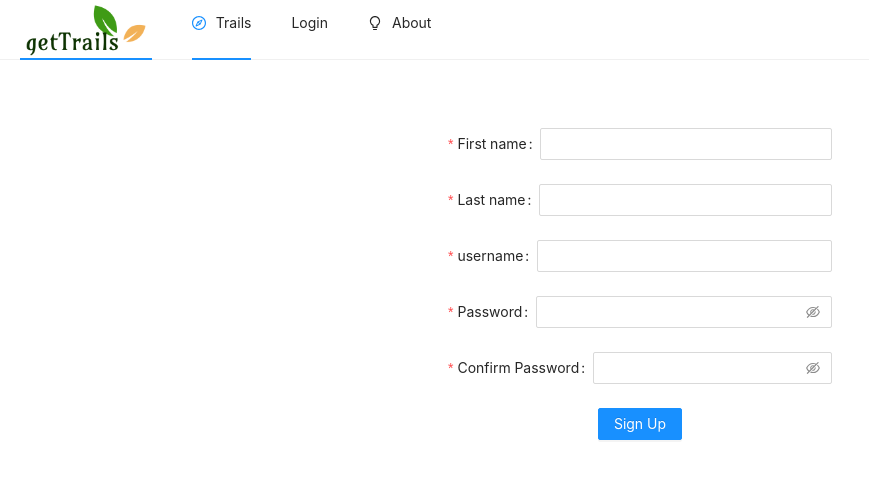
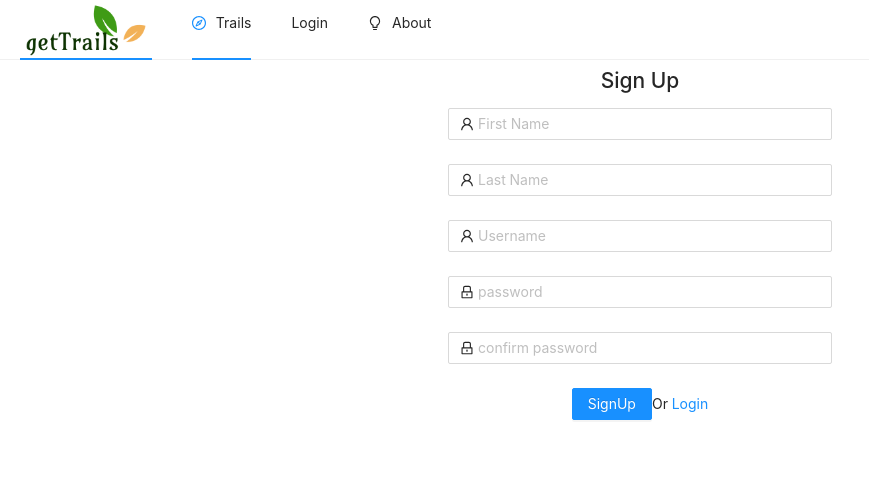
Before and after one commit to marykang09/hikes_frontend, a React (Create React App) app: page /signup in a window 1280 px wide. Shown: the top 478 px of the page, without its empty margins (0-869 px from the left). Built offline with nearby package versions, Linux system fonts and the light colour scheme; no server answers.

Commit message:
new sign up form

```diff
--- a/src/App.css
+++ b/src/App.css
@@ -13,7 +13,7 @@
 }
 .main {
   padding: 5%;
-  margin-top: 5%
+  /* margin-top: 5% */
 }
 
 .App-logo {
@@ -47,6 +47,13 @@
   color: #61dafb;
 }
 
+.signUpForm {
+  margin: auto;
+}
+
+.error {
+  color: red
+}
 @keyframes App-logo-spin {
   from {
     transform: rotate(0deg);
--- a/src/App.js
+++ b/src/App.js
@@ -6,7 +6,7 @@ import About from './containers/About'
 import TrailsShowPage from './containers/TrailsShowPage'
 import MyHikesPage from './containers/MyHikesPage'
 import LoginForm from './components/LoginForm'
-import SignUpForm from './components/SignUpForm'
+import SignUpForm from './components/SignUp'
 import FourOhFour from './containers/FourOhFour'
 // import { Spin } from 'antd';
 import './App.css';
--- /dev/null
+++ b/src/components/SignUp.js
@@ -0,0 +1,238 @@
+import React from 'react'
+import {Link} from 'react-router-dom'
+import { Form, Input, Col, Button} from 'antd';
+import { UserOutlined, LockOutlined } from '@ant-design/icons'
+
+class SignUp extends React.Component{
+    constructor(){
+        super()
+        this.state = {
+            username: '',
+            password: '',
+            firstname: '',
+            lastname: '',
+            passwordConfirmation: '',
+            passwordMatch: true,
+            usernameValid: true,
+            usernameRequired: false,
+            passwordRequired: false,
+            errors: {
+                username: '',
+                password: ''
+            }
+        }
+    }
+    onChange = (e) => {
+        this.setState({
+            [e.target.id]: e.target.value
+        })
+    }
+
+    validateUsername = (username) => {
+        fetch('http://localhost:3000/users')
+        .then(res => res.json())
+        .then(users => {
+           if (users.find(u => u.username === username)){
+               this.setState({
+                   ...this.state,
+                   usernameValid: false,
+                    errors: {
+                        ...this.state.errors,
+                        username: 'Username already exists'
+                    }
+               })
+           }
+           else if (username.length < 4){
+               this.setState({
+                   ...this.state,
+                   usernameValid: false,
+                   errors: {
+                       ...this.state.errors,
+                       username: 'Username must minimum 4 characters'
+                   }
+               })
+           }
+
+           else{
+               this.setState({
+                   usernameValid: true,
+                   errors: {
+                       ...this.state.errors,
+                       username: ''
+                   }
+               })
+           }
+        })
+    }
+
+    onUsernameChange = (e) => {
+        this.setState({
+            username: e.target.value
+        })
+        this.validateUsername(e.target.value)
+        if (e.target.value.length > 1){
+            this.setState({
+                usernameRequired: true,
+            })
+        }else {
+            this.setState({
+                usernameRequired: false
+            })
+        }
+    }
+
+    passwordChange = (e) => {
+        this.setState({
+            password: e.target.value
+        })
+        if (e.target.value === this.state.passwordConfirmation) {
+                        this.setState({
+                            passwordMatch: true,
+                            errors: {
+                                ...this.state.errors,
+                                password: ''
+                            }
+                        })
+                    }else{
+                        this.setState({
+                            passwordMatch: false,
+                            errors: {
+                                ...this.state.errors,
+                                password: 'Passwords must match'
+                            }
+                        })
+                    }
+        if (e.target.value.length > 1){
+            this.setState({
+                passwordRequired: true,
+            })
+        }else {
+            this.setState({
+                passwordRequired: false
+            })
+        }
+    }
+
+    passwordConfirmationChange = (e) => {
+        this.setState({
+            passwordConfirmation: e.target.value
+        })
+        if (e.target.value === this.state.password) {
+            this.setState({
+                passwordMatch: true,
+                errors: {
+                    ...this.state.errors,
+                    password: ''
+                }
+            })
+        }else{
+            this.setState({
+                passwordMatch: false,
+                errors: {
+                    ...this.state.errors,
+                    password: 'Passwords must match'
+                }
+            })
+        }
+    }
+
+    handleSignUpSubmit = (e) => {
+        e.preventDefault()
+        if (this.state.passwordMatch && this.state.usernameValid && this.state.usernameRequired && this.state.passwordRequired){
+            this.props.handleNewUser(this.state)
+            this.setState({
+                username: '',
+                password: '',
+                firstname: '',
+                lastname: '',
+                passwordConfirmation: '',
+                passwordMatch: true,
+                usernameValid: true,
+                usernameRequired: false,
+                passwordRequired: false,
+                errors: {
+                    username: '',
+                    password: ''
+                }
+            })
+        }
+        if (!this.state.passwordRequired && !this.state.usernameRequired){
+            this.setState({
+                ...this.state,
+                errors: {
+                    ...this.state.errors,
+                    password: 'Password is Required',
+                    username: 'Username is Required'
+                }
+            })
+        }
+        else if (!this.state.usernameRequired){
+            this.setState({
+                ...this.state,
+                errors: {
+                    ...this.state.errors,
+                    username: 'Username is Required'
+                }
+            })
+        }
+        else if (!this.state.passwordRequired){
+            this.setState({
+                ...this.state,
+                errors: {
+                    ...this.state.errors,
+                    password: 'Password is Required'
+                }
+            })
+        }
+    }
+
+    render(){
+        return (
+            <Col className='signUpForm' span={8}>
+                <h2>Sign Up</h2>
+                <Form >
+                <Form.Item
+                    name="firstname">
+                     <Input id='firstname' value={this.state.firstname} onChange={this.onChange} prefix={<UserOutlined className="site-form-item-icon" />} placeholder="First Name" />
+                    </Form.Item>
+                <Form.Item
+                    name="lastname">
+                     <Input id='lastname' value={this.state.lastanme} onChange={this.onChange}  prefix={<UserOutlined className="site-form-item-icon" />} placeholder="Last Name" />
+                    </Form.Item>
+
+                 <Form.Item
+                    name="username">
+                     <Input value={this.state.username} onChange={this.onUsernameChange} prefix={<UserOutlined className="site-form-item-icon" />} placeholder="Username" />
+                    {this.state.errors.username.length < 1? null : <div className='error'>{this.state.errors.username}</div>}
+                    </Form.Item>
+
+                    <Form.Item
+                    name="password">
+                     <Input onChange={this.passwordChange} value={this.state.password}type="password" prefix={<LockOutlined className="site-form-item-icon" />} placeholder="password" />
+                    </Form.Item>
+
+                    <Form.Item
+                    name="passwordConfirmation">
+                     <Input onChange={this.passwordConfirmationChange} type="password" value={this.state.passwordConfirmation} prefix={<LockOutlined className="site-form-item-icon" />} placeholder="confirm password" />
+                    {this.state.errors.password.length < 1? null: <div className='error'>{this.state.errors.password}</div>}
+                    </Form.Item>
+                    <Form.Item>
+                <Button
+                    type="primary"
+                    htmlType="submit"
+                    className="login-form-button"
+                    onClick={this.handleSignUpSubmit}>
+                SignUp
+                </Button>
+                Or <Link to="/login" >Login</Link>
+            </Form.Item>
+
+                </Form>
+            </Col>
+        )
+    }
+
+
+}
+
+export default SignUp
--- a/src/components/loginForm.js
+++ b/src/components/loginForm.js
@@ -52,6 +52,7 @@ class loginForm extends React.Component {
     render(){
         return (
         <Col span={8} style={{margin: 'auto'}}>
+            <h1>Login</h1>
         <Form
         name="normal_login"
         className="login-form"
```
